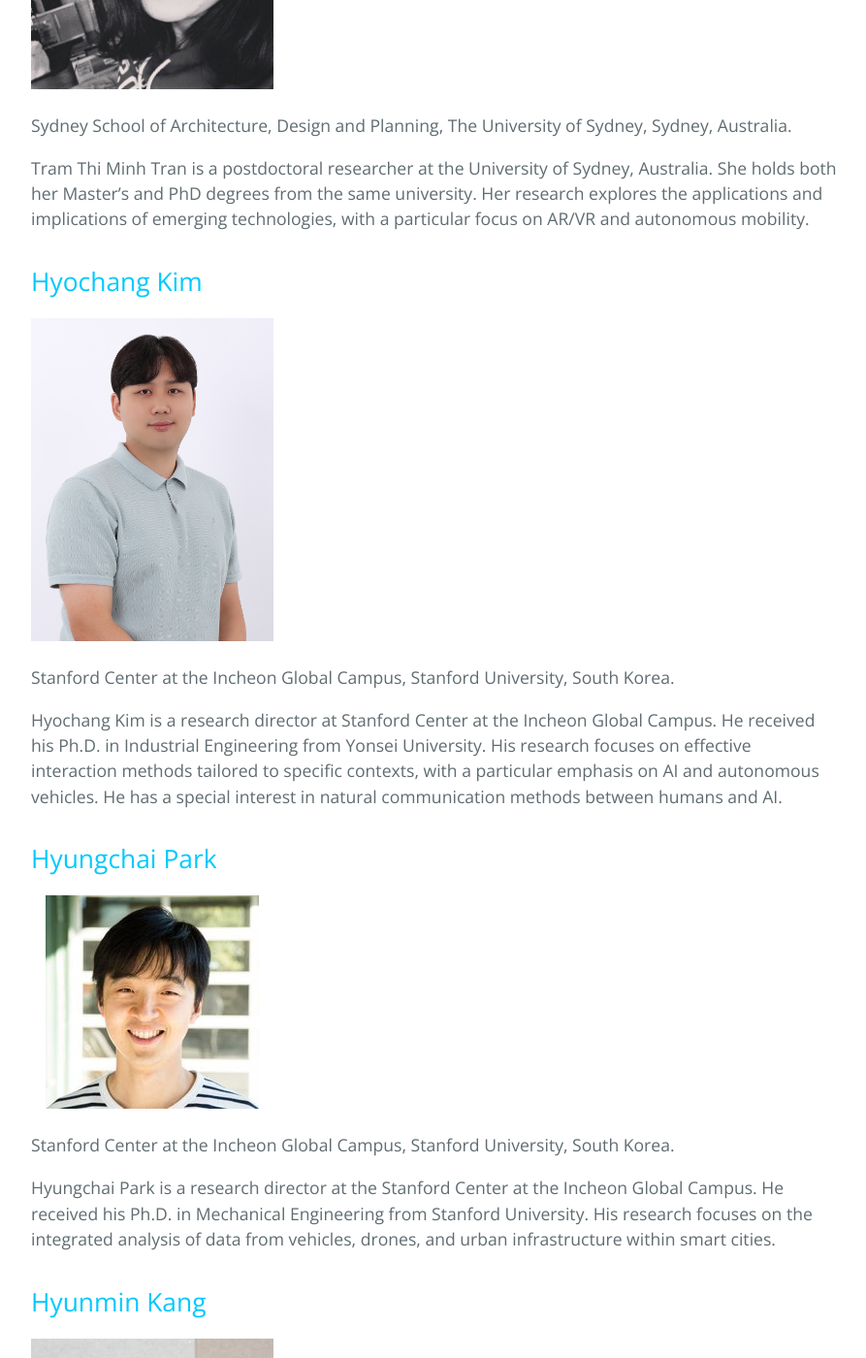
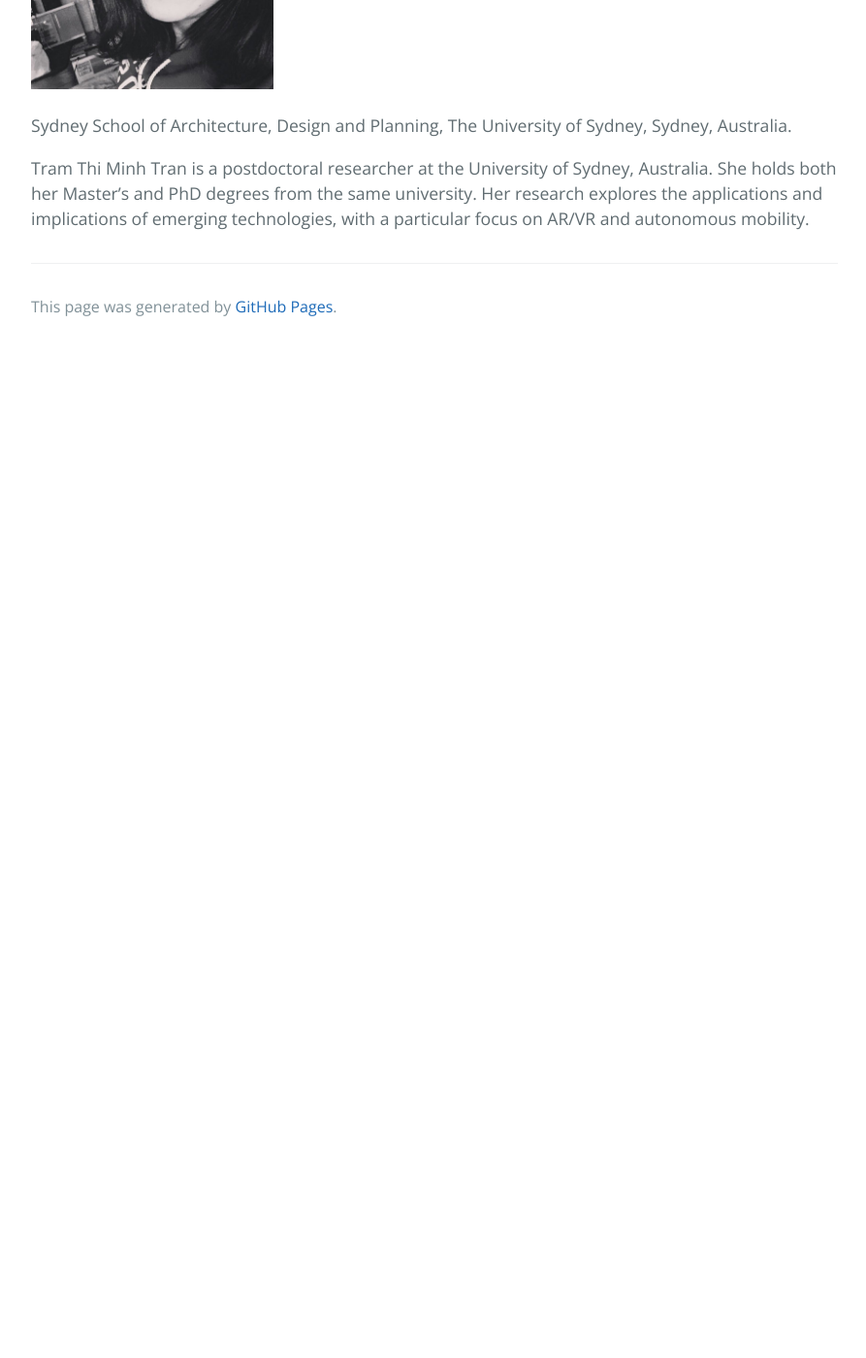
Before and after one commit to love-in-traffic/love-in-traffic.github.io, a Jekyll site: the page built from index.md, in a window 1280 px wide and 1400 px high, scrolled down 4497 px. Shown: the whole window at 97% size, without its empty margins (192-1085 px from the left). Built offline with Jekyll 4.4.1, drawn with Linux system fonts in a browser that asks for light colours; after the commit the page ends 4857 px from its top, so only the background shows below that; some of the changed text lies outside the part shown.

Commit message:
Update index.md

```diff
--- a/index.md
+++ b/index.md
@@ -78,30 +78,3 @@ Debargha Dey is a postdoctoral researcher at Cornell Tech, with a research focus
 Sydney School of Architecture, Design and Planning, The University of Sydney, Sydney, Australia.
 
 Tram Thi Minh Tran is a postdoctoral researcher at the University of Sydney, Australia. She holds both her Master’s and PhD degrees from the same university. Her research explores the applications and implications of emerging technologies, with a particular focus on AR/VR and autonomous mobility.
-
-## Hyochang Kim
-
-{:.organiser-photo}
-![Hyochang Kim]({{ site.url }}{{ site.baseurl }}/assets/hyochang-kim.jpg)
-
-Stanford Center at the Incheon Global Campus, Stanford University, South Korea.
-
-Hyochang Kim is a research director at Stanford Center at the Incheon Global Campus. He received his Ph.D. in Industrial Engineering from Yonsei University. His research focuses on effective interaction methods tailored to specific contexts, with a particular emphasis on AI and autonomous vehicles. He has a special interest in natural communication methods between humans and AI.
-
-## Hyungchai Park
-
-{:.organiser-photo}
-![Hyungchai Park ]({{ site.url }}{{ site.baseurl }}/assets/hyungchai_park.jpg)
-
-Stanford Center at the Incheon Global Campus, Stanford University, South Korea.
-
-Hyungchai Park is a research director at the Stanford Center at the Incheon Global Campus. He received his Ph.D. in Mechanical Engineering from Stanford University. His research focuses on the integrated analysis of data from vehicles, drones, and urban infrastructure within smart cities.
-
-## Hyunmin Kang
-
-{:.organiser-photo}
-![Hyunmin Kang]({{ site.url }}{{ site.baseurl }}/assets/hyunmin-kang.jpg)
-
-Stanford Center at the Incheon Global Campus, Stanford University, South Korea.
-
-Hyunmin Kang is a research scientist at Stanford Center at the Incheon Global Campus. He received his Ph.D. in Cognitive Engineering from Yonsei University. His research interests include human-computer interaction, autonomous systems, and cognitive ergonomics, with a particular focus on improving the usability and safety of emerging technologies.
```
Also changed, not shown: other parts of index.md (+4 -4 lines).
